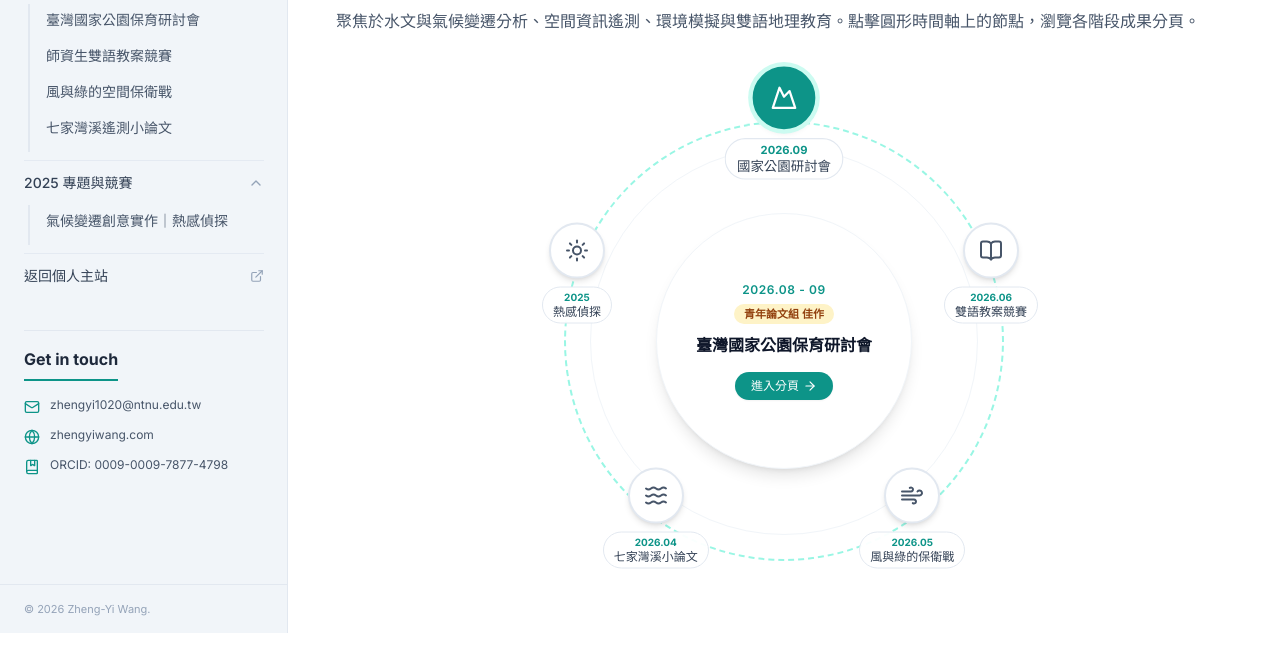
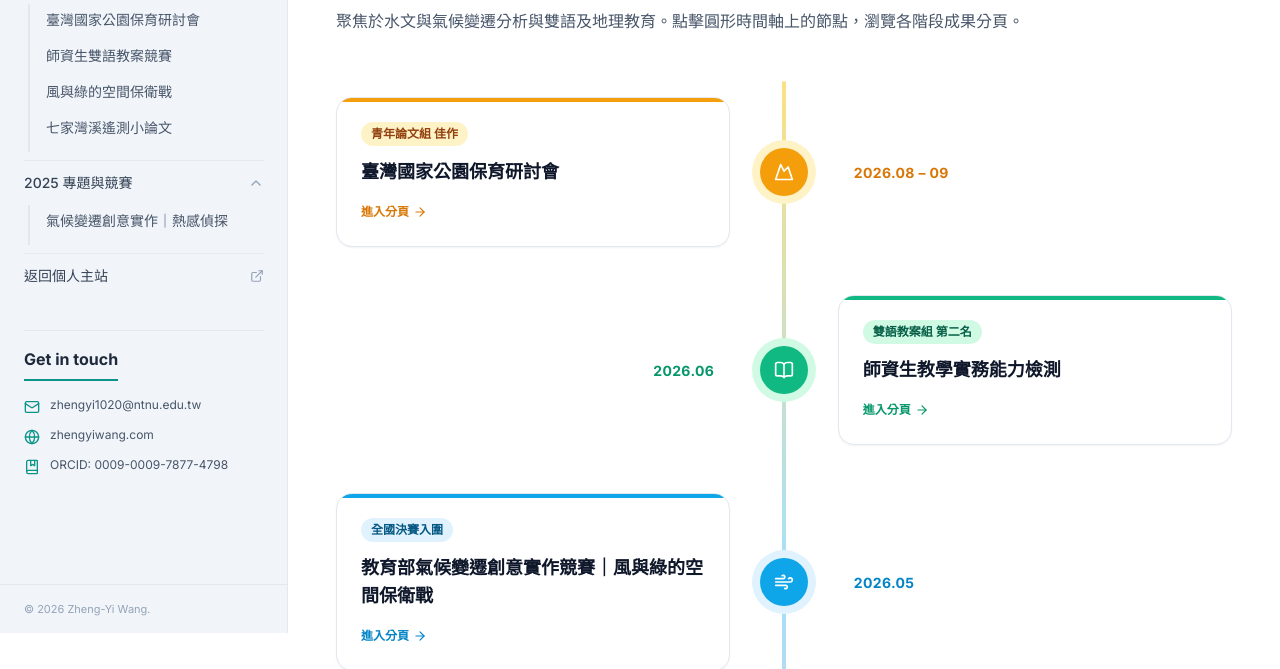
Before and after one commit to zywang1020/projectpage, a plain HTML site: page index.html in a window 1280 px wide. Shown: the part 167-836 px from the top of the page. Drawn offline with nearby package versions, Linux system fonts and the light colour scheme.

Commit message:
Update index.html

```diff
--- a/index.html
+++ b/index.html
@@ -11,13 +11,6 @@
   <script src="https://unpkg.com/lucide@latest"></script>
   <style>
     body { font-family: 'Inter', 'Noto Sans TC', sans-serif; }
-    .orbit-node {
-      transform: translate(-50%, -50%);
-      transition: all 0.25s cubic-bezier(0.4, 0, 0.2, 1);
-    }
-    .orbit-node.active {
-      transform: translate(-50%, -50%) scale(1.12);
-    }
   </style>
 </head>
 <body class="bg-white text-slate-700 overflow-x-clip">
@@ -45,181 +38,141 @@
       <main class="flex-1 px-6 sm:px-10 py-8">
         <div class="max-w-4xl mx-auto">
 
-          <div class="mb-10">
+          <div class="mb-12">
             <h1 class="text-2xl sm:text-3xl font-bold text-slate-900 mb-3">專題與競賽軌跡</h1>
             <p class="text-slate-600 text-sm sm:text-base leading-relaxed">
-              聚焦於水文與氣候變遷分析、空間資訊遙測、環境模擬與雙語地理教育。點擊圓形時間軸上的節點，瀏覽各階段成果分頁。
+              聚焦於水文與氣候變遷分析與雙語及地理教育。點擊圓形時間軸上的節點，瀏覽各階段成果分頁。
             </p>
           </div>
 
-          <!-- 電腦版：互動式圓形時間軸 -->
-          <div class="hidden md:flex justify-center items-center py-12 my-4">
-            <div class="relative w-[440px] h-[440px] rounded-full border-2 border-dashed border-teal-200 flex items-center justify-center">
+          <!-- 多彩交錯式時間軸 -->
+          <div class="relative py-4">
+            <!-- 中央漸層軸線（手機版靠左、電腦版置中） -->
+            <div class="absolute left-6 md:left-1/2 top-0 bottom-0 w-1 -translate-x-1/2 rounded-full bg-gradient-to-b from-amber-300 via-sky-300 to-rose-300 opacity-70"></div>
 
-              <!-- 裝飾內圈 -->
-              <div class="absolute inset-6 rounded-full border border-slate-100 pointer-events-none"></div>
-
-              <!-- 圓心動態展示卡 -->
-              <div id="orbit-center" class="relative z-10 w-64 h-64 rounded-full bg-white shadow-lg border border-slate-100 p-6 flex flex-col items-center justify-center text-center transition-all duration-300">
-                <span id="center-date" class="text-xs font-semibold text-teal-600 tracking-wider mb-1.5"></span>
-                <span id="center-badge" class="text-[11px] font-semibold px-2.5 py-0.5 rounded-full mb-2.5"></span>
-                <h2 id="center-title" class="text-base font-bold text-slate-900 leading-snug mb-4 line-clamp-3"></h2>
-                <a id="center-link" href="#" class="inline-flex items-center gap-1 px-4 py-1.5 rounded-full bg-teal-600 text-white text-xs font-medium hover:bg-teal-700 transition-colors shadow-sm">
-                  <span>進入分頁</span>
-                  <i data-lucide="arrow-right" class="w-3.5 h-3.5"></i>
-                </a>
+            <!-- 時間軸項目容器 -->
+            <div id="timeline-container" class="space-y-10 md:space-y-12"></div>
           </div>
-
-              <!-- 5 個圓周節點容器（由 JS 動態定位） -->
-              <div id="orbit-nodes"></div>
-            </div>
-          </div>
-
-          <!-- 手機版：直式圓點時間軸 -->
-          <div id="mobile-timeline" class="md:hidden relative border-l-2 border-teal-200 ml-4 space-y-6 pb-4"></div>
 
         </div>
       </main>
     </div>
   </div>
 
-  <!-- 環形時間軸資料與互動腳本 -->
+  <!-- 時間軸資料與渲染腳本 -->
   <script>
     const milestones = [
       {
-        id: 'np2026',
-        date: '2026.08 - 09',
-        shortDate: '2026.09',
-        shortLabel: '國家公園研討會',
+        date: '2026.08 – 09',
         title: '臺灣國家公園保育研討會',
         badge: '青年論文組 佳作',
-        badgeClass: 'bg-amber-100 text-amber-800',
         icon: 'mountain',
         url: 'np2026.html',
-        // 圓周位置（頂部 0° 順時針排列）
-        top: '0%', left: '50%'
+        nodeBg: 'bg-amber-500 ring-amber-100',
+        badgeStyle: 'bg-amber-100 text-amber-800',
+        cardHover: 'hover:border-amber-400 hover:shadow-amber-100/70',
+        accentText: 'text-amber-600',
+        accentBar: 'bg-amber-500'
       },
       {
-        id: 'bilingual2026',
         date: '2026.06',
-        shortDate: '2026.06',
-        shortLabel: '雙語教案競賽',
         title: '師資生教學實務能力檢測',
         badge: '雙語教案組 第二名',
-        badgeClass: 'bg-emerald-100 text-emerald-800',
         icon: 'book-open',
         url: 'bilingual2026.html',
-        top: '34.5%', left: '97.5%'
+        nodeBg: 'bg-emerald-500 ring-emerald-100',
+        badgeStyle: 'bg-emerald-100 text-emerald-800',
+        cardHover: 'hover:border-emerald-400 hover:shadow-emerald-100/70',
+        accentText: 'text-emerald-600',
+        accentBar: 'bg-emerald-500'
       },
       {
-        id: 'climate2026',
         date: '2026.05',
-        shortDate: '2026.05',
-        shortLabel: '風與綠的保衛戰',
-        title: '教育部氣候變遷創意實作｜風與綠的空間保衛戰',
+        title: '教育部氣候變遷創意實作競賽｜風與綠的空間保衛戰',
         badge: '全國決賽入圍',
-        badgeClass: 'bg-sky-100 text-sky-800',
         icon: 'wind',
         url: 'climate2026.html',
-        top: '90.5%', left: '79.4%'
+        nodeBg: 'bg-sky-500 ring-sky-100',
+        badgeStyle: 'bg-sky-100 text-sky-800',
+        cardHover: 'hover:border-sky-400 hover:shadow-sky-100/70',
+        accentText: 'text-sky-600',
+        accentBar: 'bg-sky-500'
       },
       {
-        id: 'gis2026',
         date: '2026.04',
-        shortDate: '2026.04',
-        shortLabel: '七家灣溪小論文',
         title: '臺師大地理學相關學程小論文競賽',
         badge: '小論文競賽 優等',
-        badgeClass: 'bg-purple-100 text-purple-800',
         icon: 'waves',
         url: 'gis2026.html',
-        top: '90.5%', left: '20.6%'
+        nodeBg: 'bg-purple-500 ring-purple-100',
+        badgeStyle: 'bg-purple-100 text-purple-800',
+        cardHover: 'hover:border-purple-400 hover:shadow-purple-100/70',
+        accentText: 'text-purple-600',
+        accentBar: 'bg-purple-500'
       },
       {
-        id: 'climate2025',
         date: '2025',
-        shortDate: '2025',
-        shortLabel: '熱感偵探',
-        title: '教育部氣候變遷創意實作｜熱感偵探',
-        badge: '中央氣象署 特別獎',
-        badgeClass: 'bg-rose-100 text-rose-800',
+        title: '教育部氣候變遷創意實作競賽｜熱感偵探',
+        badge: '中央氣象署 氣候應用特別獎',
         icon: 'sun',
         url: 'climate2025.html',
-        top: '34.5%', left: '2.5%'
+        nodeBg: 'bg-rose-500 ring-rose-100',
+        badgeStyle: 'bg-rose-100 text-rose-800',
+        cardHover: 'hover:border-rose-400 hover:shadow-rose-100/70',
+        accentText: 'text-rose-600',
+        accentBar: 'bg-rose-500'
       }
     ];
 
-    function renderTimelines() {
-      const orbitContainer = document.getElementById('orbit-nodes');
-      const mobileContainer = document.getElementById('mobile-timeline');
+    function renderTimeline() {
+      const container = document.getElementById('timeline-container');
+      container.innerHTML = milestones.map((item, index) => {
+        const isLeft = index % 2 === 0;
+        return `
+          <div class="relative flex items-center md:justify-between group">
 
-      // 產生電腦版圓周節點
-      orbitContainer.innerHTML = milestones.map((item, idx) => `
-        <button
-          onclick="selectMilestone(${idx})"
-          onmouseenter="selectMilestone(${idx})"
-          data-idx="${idx}"
-          style="top: ${item.top}; left: ${item.left};"
-          class="orbit-node absolute z-20 flex flex-col items-center group focus:outline-none">
-          <div class="node-circle w-14 h-14 rounded-full bg-white border-2 border-slate-200 shadow-md flex items-center justify-center text-slate-600 group-hover:border-teal-500 group-hover:text-teal-600 transition-colors">
-            <i data-lucide="${item.icon}" class="w-6 h-6"></i>
+            <!-- 圓形圖示節點（手機靠左、電腦置中） -->
+            <a href="${item.url}" aria-label="${item.title}"
+               class="absolute left-6 md:left-1/2 -translate-x-1/2 z-10 w-12 h-12 rounded-full ${item.nodeBg} ring-8 text-white flex items-center justify-center shadow-md group-hover:scale-110 transition-transform duration-200">
+              <i data-lucide="${item.icon}" class="w-5 h-5"></i>
+            </a>
+
+            <!-- 電腦版空白佔位（用來做出左右交錯效果） -->
+            <div class="hidden md:block md:w-[44%] ${isLeft ? 'order-2 text-left pl-4' : 'order-1 text-right pr-4'}">
+              <span class="inline-block text-sm font-bold ${item.accentText} tracking-wide">${item.date}</span>
             </div>
-          <div class="mt-2 px-2.5 py-1 rounded-full bg-white/95 border border-slate-200 shadow-xs text-center whitespace-nowrap">
-            <span class="block text-[10px] font-bold text-teal-600 leading-none mb-0.5">${item.shortDate}</span>
-            <span class="block text-xs font-medium text-slate-700 leading-tight">${item.shortLabel}</span>
+
+            <!-- 內容卡片 -->
+            <div class="w-full pl-16 md:pl-0 md:w-[44%] ${isLeft ? 'md:order-1' : 'md:order-2'}">
+              <a href="${item.url}"
+                 class="block relative overflow-hidden bg-white rounded-2xl p-5 sm:p-6 border border-slate-200 shadow-sm ${item.cardHover} hover:shadow-lg hover:-translate-y-0.5 transition-all duration-200">
+                <!-- 頂部細色條 -->
+                <div class="absolute top-0 left-0 right-0 h-1 ${item.accentBar}"></div>
+
+                <div class="flex flex-wrap items-center justify-between gap-2 mb-3">
+                  <span class="text-xs font-semibold px-2.5 py-1 rounded-full ${item.badgeStyle}">${item.badge}</span>
+                  <span class="md:hidden text-xs font-bold ${item.accentText}">${item.date}</span>
                 </div>
-        </button>
-      `).join('');
 
-      // 產生手機版直式圓點時間軸
-      mobileContainer.innerHTML = milestones.map(item => `
-        <div class="relative pl-7">
-          <div class="absolute -left-[11px] top-1.5 w-5 h-5 rounded-full bg-teal-600 border-4 border-white shadow-xs"></div>
-          <a href="${item.url}" class="block bg-white rounded-xl p-4 border border-slate-200 hover:border-teal-500 transition-all shadow-xs">
-            <div class="flex items-center justify-between gap-2 mb-2">
-              <span class="text-xs font-semibold px-2 py-0.5 rounded-full ${item.badgeClass}">${item.badge}</span>
-              <span class="text-xs text-slate-400">${item.date}</span>
+                <h2 class="font-bold text-base sm:text-lg text-slate-900 leading-snug mb-3">
+                  ${item.title}
+                </h2>
+
+                <div class="inline-flex items-center gap-1 text-xs font-semibold ${item.accentText}">
+                  <span>進入分頁</span>
+                  <i data-lucide="arrow-right" class="w-3.5 h-3.5 group-hover:translate-x-1 transition-transform"></i>
                 </div>
-            <h3 class="font-bold text-sm text-slate-900 mb-1">${item.title}</h3>
-            <span class="inline-flex items-center gap-1 text-xs font-medium text-teal-600">
-              進入分頁 <i data-lucide="chevron-right" class="w-3.5 h-3.5"></i>
-            </span>
               </a>
             </div>
-      `).join('');
 
-      selectMilestone(0);
-    }
-
-    function selectMilestone(index) {
-      const item = milestones[index];
-
-      // 更新圓心內容
-      document.getElementById('center-date').textContent = item.date;
-      const badgeEl = document.getElementById('center-badge');
-      badgeEl.textContent = item.badge;
-      badgeEl.className = `text-[11px] font-semibold px-2.5 py-0.5 rounded-full mb-2.5 ${item.badgeClass}`;
-      document.getElementById('center-title').textContent = item.title;
-      document.getElementById('center-link').href = item.url;
-
-      // 更新選中節點樣式
-      document.querySelectorAll('.orbit-node').forEach((btn, idx) => {
-        const circle = btn.querySelector('.node-circle');
-        if (idx === index) {
-          btn.classList.add('active');
-          circle.classList.remove('bg-white', 'border-slate-200', 'text-slate-600');
-          circle.classList.add('bg-teal-600', 'border-teal-600', 'text-white', 'ring-4', 'ring-teal-100');
-        } else {
-          btn.classList.remove('active');
-          circle.classList.add('bg-white', 'border-slate-200', 'text-slate-600');
-          circle.classList.remove('bg-teal-600', 'border-teal-600', 'text-white', 'ring-4', 'ring-teal-100');
-        }
-      });
+          </div>
+        `;
+      }).join('');
 
       if (window.lucide) lucide.createIcons();
     }
 
-    document.addEventListener('DOMContentLoaded', renderTimelines);
+    document.addEventListener('DOMContentLoaded', renderTimeline);
   </script>
   <script src="menu.js"></script>
 </body>
```
Lines whose indentation alone changed are shown as unchanged.
